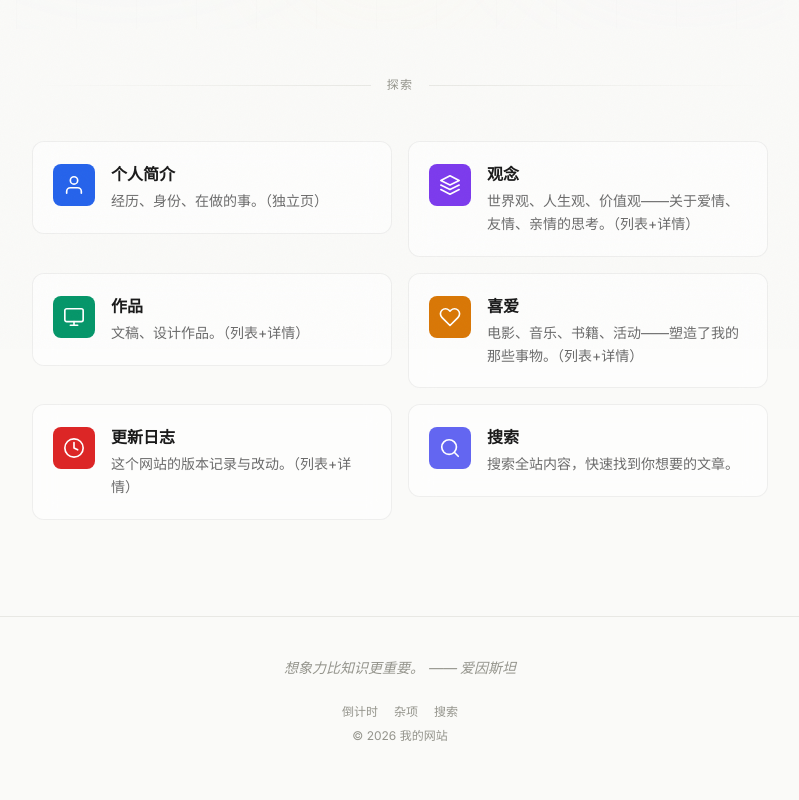
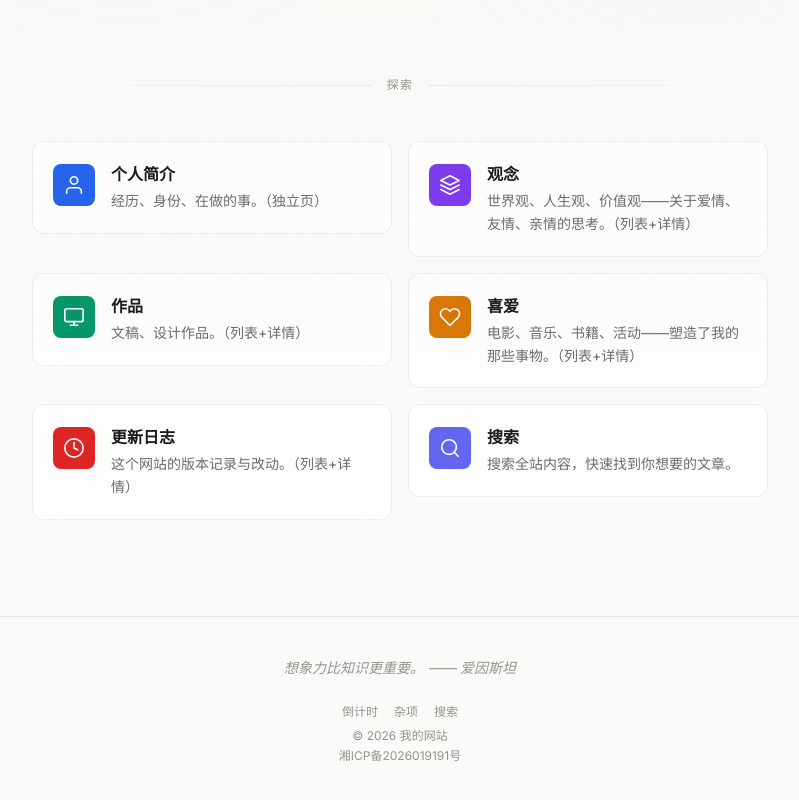
Before and after one commit to ws20061024sd-ai/XOLN_WEB, a Next.js app in the folder site/: page / in a window 1280 px wide. Shown: the part 451-1251 px from the top of the page, without its empty margins (240-1039 px from the left). Built offline with nearby package versions, Linux system fonts and the light colour scheme; no server answers.

Commit message:
页脚悬挂 ICP 备案号 湘ICP备2026019191号

```diff
--- a/site/content/beliefs/worldview.md
+++ b/site/content/beliefs/worldview.md
@@ -29,8 +29,10 @@ _
 
 - 因为我认为人类无法理解无限，或者说哪怕世界有边界，有最宏观与最微观，也不是人类所能理解的，这是自身的局限性。所以我将世界分为两部分，一是可认识世界，而是不可认识世界，就像宇宙中的可观测宇宙与不可观测宇宙一样。人类可以认识的世界的边界，就是物质的世界，这个物质的世界以外，不可判断为物质，因为人类无法反映与感知。在这个物质的世界以内，意识可以正确认识物质，毕竟意识依旧是物质发展的产物。而意识为何能在物质发展中得到发展，是因为物质环境的变化而产生的自然选择，就是说为什么意识会能反映物质，因为意识的进化是为了在物质环境中存在，而不是消亡。意识的产生是因为物质运动，意识的进化是为了在物质环境下存在，物质与意识密不可分，意识必然正确认识物质，能够正确认识物质的意识保留，无法正确认识的消亡。
 
+## 生存理论
 ---
-###
+
+-
 
 
 
--- a/site/src/components/Footer.tsx
+++ b/site/src/components/Footer.tsx
@@ -50,6 +50,11 @@ export default function Footer() {
           <Link href="/admin" className="no-underline text-[var(--text-soft)] hover:text-[var(--text)]">&copy;</Link>{" "}
           {new Date().getFullYear()} 我的网站
         </p>
+        <p className="mt-1 text-xs text-[var(--text-soft)]">
+          <a href="https://beian.miit.gov.cn" target="_blank" rel="noopener noreferrer" className="no-underline text-[var(--text-soft)] hover:text-[var(--text)]">
+            湘ICP备2026019191号
+          </a>
+        </p>
       </div>
     </footer>
   );
```
